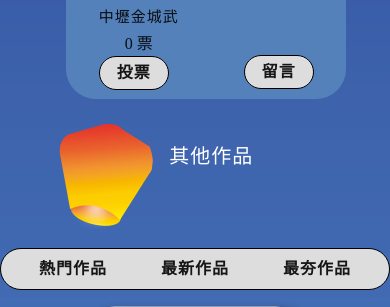
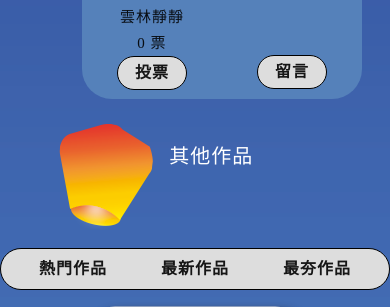
Before and after one commit to danny17495/DD103G1, a PHP site: page /competition.html in a window 390 px wide. Shown: the part 1073-1380 px from the top of the page. Run offline with PHP 8.4, Linux system fonts and the light colour scheme; some web fonts are replaced.

Commit message:
豪 修正CSS HTNL結構

```diff
--- a/competition.html
+++ b/competition.html
@@ -154,9 +154,9 @@
                     </div>
                     <div class="competitionButton">
                         <div class="vote1">
-                            <p id="memId">中壢金城武</p>
-                            <div id="vote"  @click="num++" value="10">
-                                {{num}} 票
+                            <div id="vote1"  @click="num++" value="10">
+                                <p id="memId">{{message}}</p>
+                                <p>{{num}} 票</p>
                             <span href="#" id="voteBtn">投票</span>
                             </div>
                         </div>
@@ -182,9 +182,9 @@
                     </div>
                     <div class="competitionButton">
                         <div class="vote1">
-                            <p id="memId">中壢金城武</p>
                             <div id="vote2"  @click="num++" value="10">
-                                {{num}} 票
+                                <p id="memId">{{message}}</p>
+                                <p>{{num}} 票</p>
                             <span href="#" id="voteBtn">投票</span>
                             </div>
                         </div>
@@ -208,9 +208,9 @@
                     </div>
                     <div class="competitionButton">
                         <div class="vote1">
-                                <p id="memId">中壢金城武</p>
                             <div id="vote3"  @click="num++" value="10">
-                                    {{num}} 票
+                                <p id="memId">{{message}}</p>
+                                <p>{{num}} 票</p>
                             <span href="#" id="voteBtn">投票</span>
                             </div>
                         </div>
@@ -246,22 +246,55 @@
                     <div class="smallMessage">
                         <img src="images/competition/comptitionPost.png" alt="">
                         <div class="smallMessageButton">
-                            <span href="#">投票</span>
-                            <span href="#"class="messageBtn">留言</span>
+                            <div class="vote1">
+                                <div id="vote4"  @click="num++" value="10">
+                                    <p id="memId">{{message}}</p>
+                                    <p>{{num}} 票</p>
+                                <span href="#" id="voteBtn">投票</span>
+                                </div>
+                            </div>
+                            <div class="vote2">
+                                    <div id="vote">
+                                        <span href="#" class="messageBtn" id="messageBtn">留言</span>
+                                    </div>
+                                <input type="hidden" name="work_no2" value="23">
+                            </div>
                         </div>
                     </div>
                     <div class="smallMessage">
                         <img src="images/competition/comptitionPost.png" alt="">
                         <div class="smallMessageButton">
-                            <span href="#">投票</span>
-                            <span href="#"class="messageBtn">留言</span>
+                            <div class="vote1">
+                                <div id="vote5"  @click="num++" value="10">
+                                    <p id="memId">{{message}}</p>
+                                    <p>{{num}} 票</p>
+                                <span href="#" id="voteBtn">投票</span>
+                                </div>
+                            </div>
+                            <div class="vote2">
+                                    <div id="vote">
+                                        <span href="#" class="messageBtn" id="messageBtn">留言</span>
+                                    </div>
+                                <input type="hidden" name="work_no2" value="23">
+                            </div>
                         </div>
                     </div>
                     <div class="smallMessage">
                         <img src="images/competition/comptitionPost.png" alt="">
                         <div class="smallMessageButton">
-                            <span href="#">投票</span>
-                            <span href="#"class="messageBtn">留言</span>
+                            <div class="vote1">
+                                <div id="vote6"  @click="num++" value="10">
+                                    <p id="memId">{{message}}</p>
+                                    <p>{{num}} 票</p>
+                                <span href="#" id="voteBtn">投票</span>
+                                </div>
+                            </div>
+                            <div class="vote2">
+                                    <div id="vote">
+                                        <span href="#" class="messageBtn" id="messageBtn">留言</span>
+                                    </div>
+                                <input type="hidden" name="work_no2" value="23">
+                            </div>
                         </div>
                     </div>
                 <!-- </div>
@@ -269,22 +302,55 @@
                     <div class="smallMessage">
                         <img src="images/competition/comptitionPost.png" alt="">
                         <div class="smallMessageButton">
-                            <span href="#">投票</span>
-                            <span href="#"class="messageBtn">留言</span>
+                            <div class="vote1">
+                                <div id="vote7"  @click="num++" value="10">
+                                    <p id="memId">{{message}}</p>
+                                    <p>{{num}} 票</p>
+                                <span href="#" id="voteBtn">投票</span>
+                                </div>
+                            </div>
+                            <div class="vote2">
+                                    <div id="vote">
+                                        <span href="#" class="messageBtn" id="messageBtn">留言</span>
+                                    </div>
+                                <input type="hidden" name="work_no2" value="23">
+                            </div>
                         </div>
                     </div>
                     <div class="smallMessage">
                         <img src="images/competition/comptitionPost.png" alt="">
                         <div class="smallMessageButton">
-                            <span href="#">投票</span>
-                            <span href="#"class="messageBtn">留言</span>
+                            <div class="vote1">
+                                <div id="vote8"  @click="num++" value="10">
+                                    <p id="memId">{{message}}</p>
+                                    <p>{{num}} 票</p>
+                                <span href="#" id="voteBtn">投票</span>
+                                </div>
+                            </div>
+                            <div class="vote2">
+                                <div id="vote">
+                                    <span href="#" class="messageBtn" id="messageBtn">留言</span>
+                                </div>
+                                <input type="hidden" name="work_no2" value="23">
+                            </div>
                         </div>
                     </div>
                     <div class="smallMessage">
                         <img src="images/competition/comptitionPost.png" alt="">
                         <div class="smallMessageButton">
-                            <span href="#">投票</span>
-                            <span href="#"class="messageBtn">留言</span>
+                            <div class="vote1">
+                                <div id="vote9"  @click="num++" value="10">
+                                    <p id="memId">{{message}}</p>
+                                    <p>{{num}} 票</p>
+                                <span href="#" id="voteBtn">投票</span>
+                                </div>
+                            </div>
+                            <div class="vote2">
+                                <div id="vote">
+                                    <span href="#" class="messageBtn" id="messageBtn">留言</span>
+                                </div>
+                                <input type="hidden" name="work_no2" value="23">
+                            </div>
                         </div>
                     </div>
                 </div>
--- a/js/animation.js
+++ b/js/animation.js
@@ -177,9 +177,9 @@ $('.closeBtn').click(function(){
 });
 
 new Vue({
-    el: '#vote',
+    el: '#vote1',
     data: {
-        message:'',
+        message:'桃園阿玫',
         num: 0,
     }
 
@@ -188,7 +188,7 @@ new Vue({
 new Vue({
     el: '#vote2',
     data: {
-        message:'',
+        message:'台北亭亭',
         num: 0,
     }
 
@@ -197,8 +197,62 @@ new Vue({
 new Vue({
     el: '#vote3',
     data: {
-        message:'',
+        message:'雲林靜靜',
         num: 0,
     }
 
 })
+
+new Vue({
+    el: '#vote4',
+    data: {
+        message:'新竹愷愷',
+        num: 0,
+    }
+
+})
+
+new Vue({
+    el: '#vote5',
+    data: {
+        message:'淡水豪豪',
+        num: 0,
+    }
+
+})
+
+new Vue({
+    el: '#vote6',
+    data: {
+        message:'台南喬喬',
+        num: 0,
+    }
+
+})
+
+new Vue({
+    el: '#vote7',
+    data: {
+        message:'資策會BIG大',
+        num: 0,
+    }
+
+})
+
+new Vue({
+    el: '#vote8',
+    data: {
+        message:'怪怪齊齊',
+        num: 0,
+    }
+
+})
+
+new Vue({
+    el: '#vote9',
+    data: {
+        message:'中壢金城武',
+        num: 0,
+    }
+
+})
```
Also changed, not shown: css/competition.css (+50 -3 lines). Lines whose indentation alone changed are shown as unchanged.
